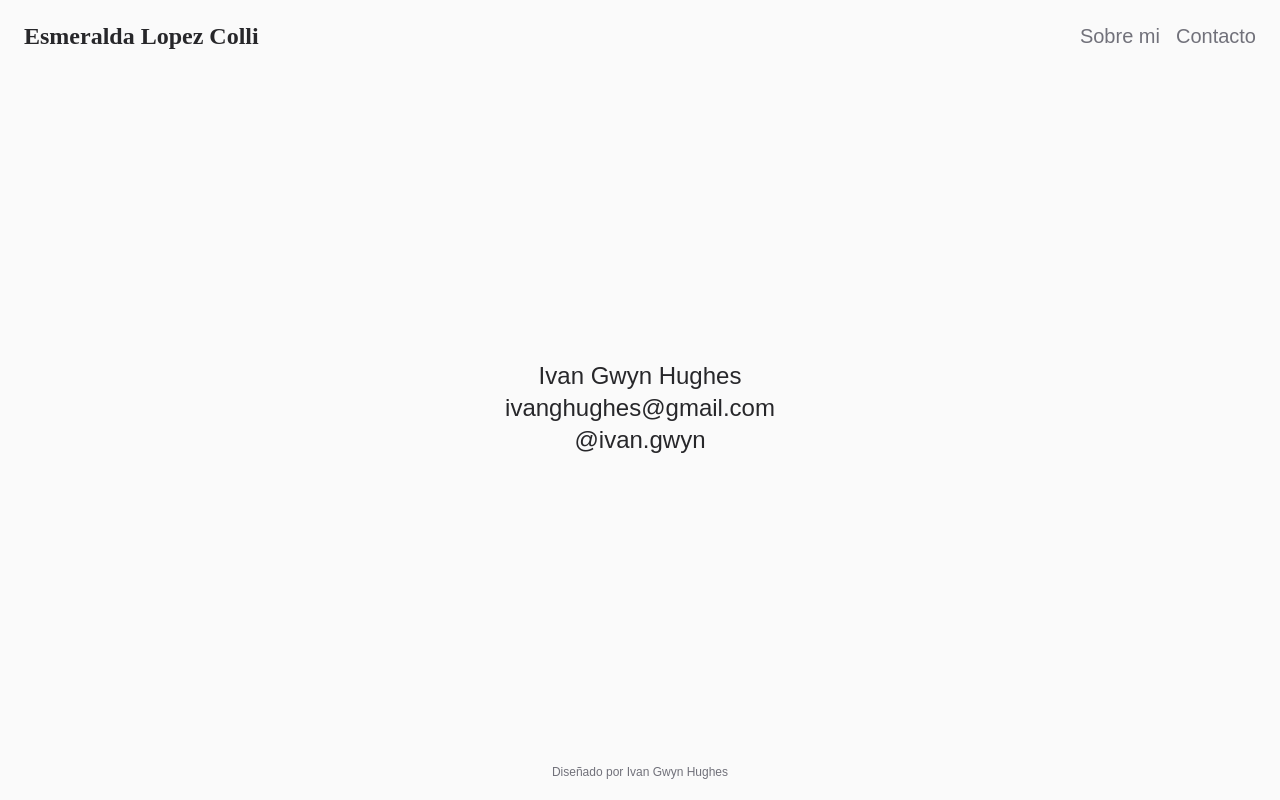
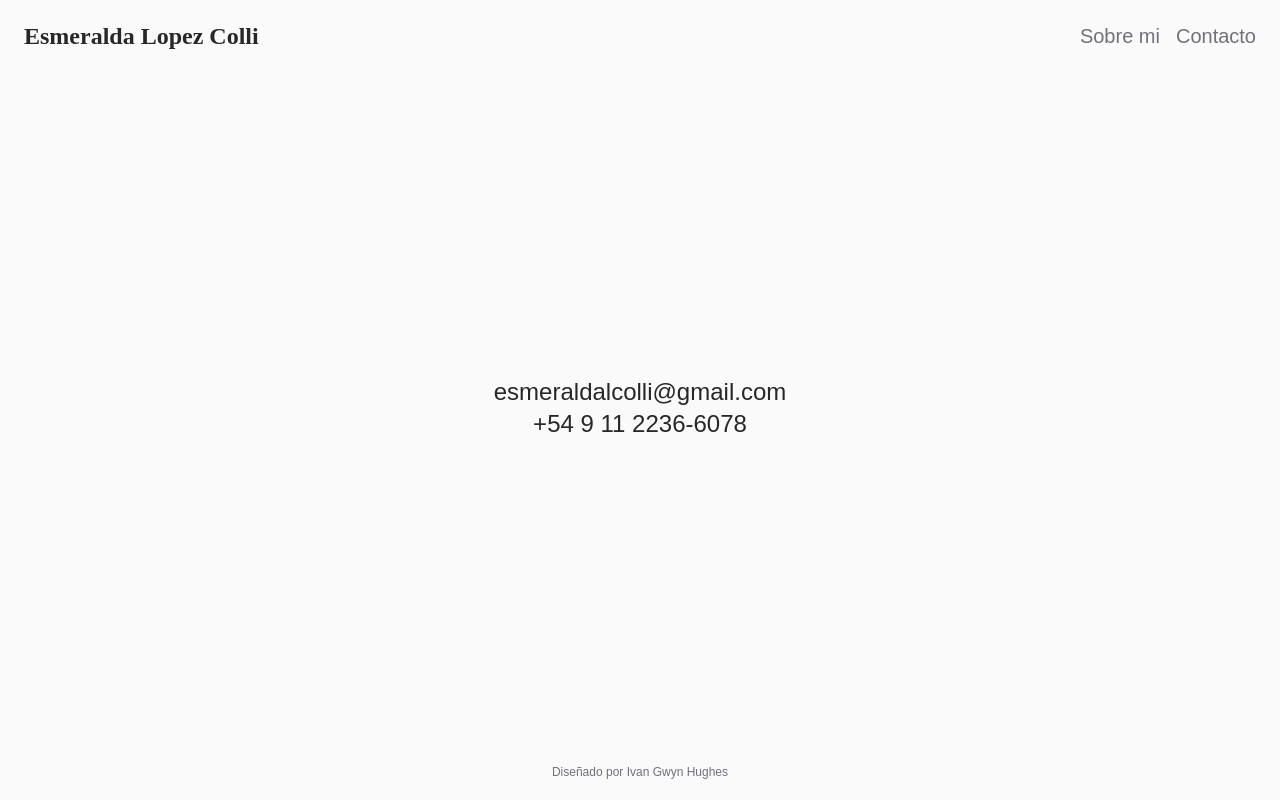
Before and after one commit to akagwyn/esme-portafolio, a React (Vite) app: page /contacto in a window 1280 px wide. Built offline with nearby package versions, Linux system fonts and the light colour scheme; a web font is replaced by a local one.

Commit message:
detalles

```diff
--- a/src/Contacto.tsx
+++ b/src/Contacto.tsx
@@ -1,11 +1,8 @@
 export default function Contacto() {
   return (
     <div className="mx-auto flex-1 text-2xl flex flex-col justify-center items-center">
-      <h1>Ivan Gwyn Hughes</h1>
-      <p>ivanghughes@gmail.com</p>
-      <a href="https://www.instagram.com/ivan.gwyn/" target="_blank">
-        @ivan.gwyn
-      </a>
+      <p>esmeraldalcolli@gmail.com</p>
+      <p>+54 9 11 2236-6078</p>
     </div>
   );
 }
--- a/src/Nav.tsx
+++ b/src/Nav.tsx
@@ -74,7 +74,7 @@ export default function Nav() {
             className="flex justify-between py-5 px-2 text-xl items-center m-auto "
           >
             <p className=" font-bold text-primary-100 text-2xl text-center">
-              Ivan Hughes
+              Esmeralda Lopez Colli
             </p>
             <div onClick={() => handleOpenMenu()}>
               <FaBars size={30} />
@@ -99,7 +99,7 @@ export default function Nav() {
                 Home{" "}
               </p>
             </Link>
-            {/* <Link to="/">
+            <Link to="/">
               <p className="m-2" onClick={() => handleCloseMenu()}>
                 Sobre mi
               </p>
@@ -108,7 +108,7 @@ export default function Nav() {
               <p className="m-2" onClick={() => handleCloseMenu()}>
                 Contacto
               </p>
-            </Link> */}
+            </Link>
           </div>
         </div>
       )}
```
